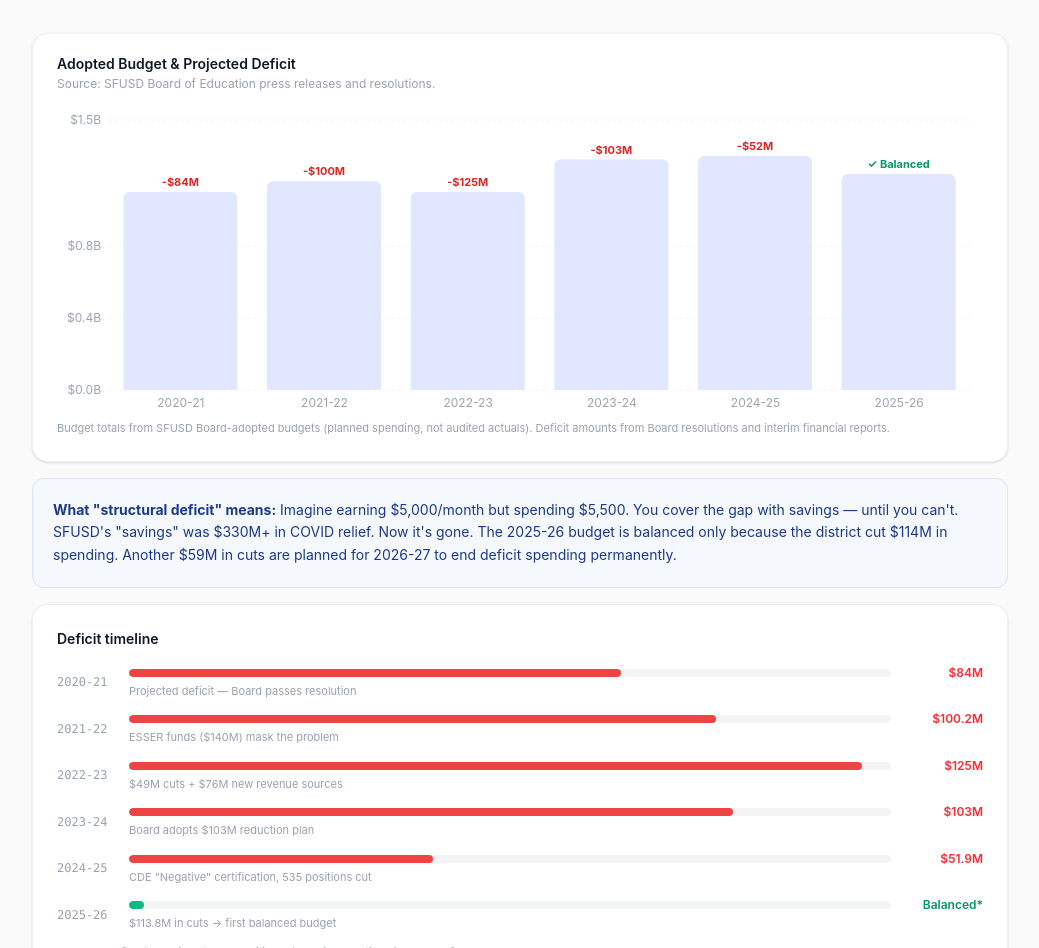
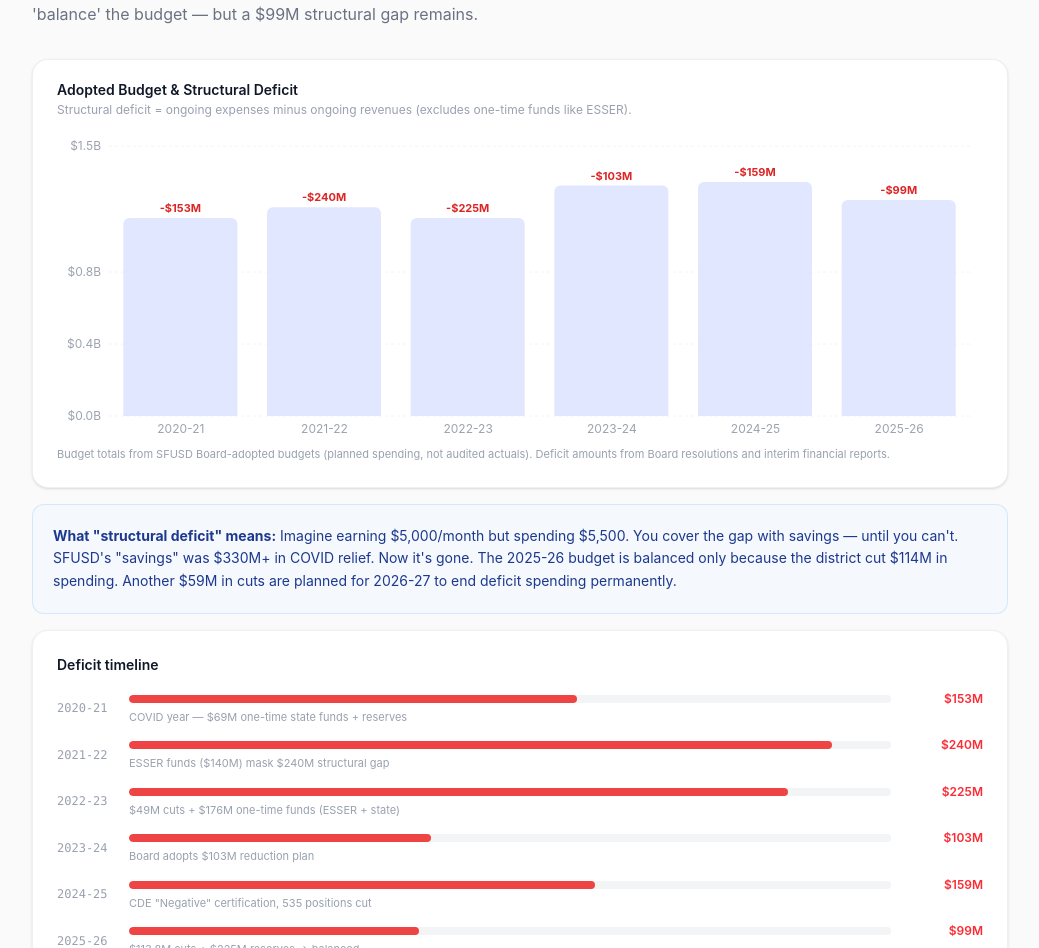
Before and after one commit to Grow-SF/sfusd-finances, a Next.js app: page / in a window 1280 px wide. Shown: the part 1024-1972 px from the top of the page, without its empty margins (120-1159 px from the left). Built offline with nearby package versions, Linux system fonts and the light colour scheme.

Commit message:
Break out structural deficit from post-one-time-funds revenues

```diff
--- a/app/data.ts
+++ b/app/data.ts
@@ -1,5 +1,11 @@
 // SFUSD Financial Data — All figures from official SFUSD budget documents
 // Sources cited inline. All dollar amounts in millions unless noted.
+//
+// Deficit Definitions:
+// - structuralDeficit: Ongoing revenues minus ongoing expenses (excludes ALL one-time funds)
+// - deficitAfterOneTime: Deficit remaining after applying one-time funds (adopted/final)
+// - oneTimeFunds: Total one-time revenue sources (ESSER, state relief, reserve drawdowns)
+// - oneTimeReserves: Reserve drawdowns specifically (subset of oneTimeFunds)
 
 export const budgetData = [
   {
@@ -9,7 +15,10 @@ export const budgetData = [
     peef: null,
     parcelTax: null,
     enrollment: 51800,
-    deficit: 84,
+    structuralDeficit: 153,
+    deficitAfterOneTime: 84,
+    oneTimeFunds: 69,
+    oneTimeReserves: 24,
     esser: 0,
   },
   {
@@ -19,7 +28,10 @@ export const budgetData = [
     peef: 75.8,
     parcelTax: 93.5,
     enrollment: 49200,
-    deficit: 100.2,
+    structuralDeficit: 240,
+    deficitAfterOneTime: 100,
+    oneTimeFunds: 140,
+    oneTimeReserves: 0,
     esser: 140,
   },
   {
@@ -29,7 +41,10 @@ export const budgetData = [
     peef: 88.9,
     parcelTax: 94.9,
     enrollment: 48785,
-    deficit: 125,
+    structuralDeficit: 225,
+    deficitAfterOneTime: 0,
+    oneTimeFunds: 176,
+    oneTimeReserves: 0,
     esser: 100,
   },
   {
@@ -39,7 +54,10 @@ export const budgetData = [
     peef: 90.3,
     parcelTax: 101.1,
     enrollment: 49000,
-    deficit: 103,
+    structuralDeficit: 103, // HOLD - needs verification
+    deficitAfterOneTime: 103, // HOLD - needs verification
+    oneTimeFunds: 60,
+    oneTimeReserves: 0,
     esser: 60,
   },
   {
@@ -49,7 +67,10 @@ export const budgetData = [
     peef: 94.3,
     parcelTax: 104.3,
     enrollment: 48000,
-    deficit: 51.9,
+    structuralDeficit: 159,
+    deficitAfterOneTime: 52,
+    oneTimeFunds: 107,
+    oneTimeReserves: 97,
     esser: 10,
   },
   {
@@ -57,9 +78,12 @@ export const budgetData = [
     totalBudget: 1200,
     lcff: 648,
     peef: 94,
-    parcelTax: null,
+    parcelTax: 107.59,
     enrollment: 48000,
-    deficit: 0,
+    structuralDeficit: 99,
+    deficitAfterOneTime: 0,
+    oneTimeFunds: 225,
+    oneTimeReserves: 225,
     esser: 0,
     cuts: 113.8,
   },
@@ -108,41 +132,48 @@ export const revenueVsSpending = [
 ];
 
 // Adopted budget totals from SFUSD Board press releases + deficit amounts from Board resolutions
+// Note: deficitAfterOneTime represents the adopted/final deficit after applying one-time funds
 export const adoptedBudgets = [
   {
     year: "2020-21",
     budget: 1100,
-    deficit: 84,
+    deficitAfterOneTime: 84,
+    structuralDeficit: 153,
     source: "SFUSD Board adopted budget",
   },
   {
     year: "2021-22",
     budget: 1160,
-    deficit: 100,
+    deficitAfterOneTime: 100,
+    structuralDeficit: 240,
     source: "SFUSD Board adopted budget",
   },
   {
     year: "2022-23",
     budget: 1100,
-    deficit: 125,
+    deficitAfterOneTime: 0,
+    structuralDeficit: 225,
     source: "SFUSD Board press release, June 2022",
   },
   {
     year: "2023-24",
     budget: 1280,
-    deficit: 103,
+    deficitAfterOneTime: 103, // HOLD - needs verification
+    structuralDeficit: 103, // HOLD - needs verification
     source: "SFUSD Board press release, June 2023",
   },
   {
     year: "2024-25",
     budget: 1300,
-    deficit: 52,
+    deficitAfterOneTime: 52,
+    structuralDeficit: 159,
     source: "SFUSD Board press release, June 2024",
   },
   {
     year: "2025-26",
     budget: 1200,
-    deficit: 0,
+    deficitAfterOneTime: 0,
+    structuralDeficit: 99,
     source: "SFUSD Board press release, June 2025",
   },
 ];
@@ -221,33 +252,39 @@ export const esserFunding = [
 export const deficitTimeline = [
   {
     year: "2020-21",
-    deficit: 84,
-    action: "Projected deficit — Board passes resolution",
+    structuralDeficit: 153,
+    deficitAfterOneTime: 84,
+    action: "COVID year — $69M one-time state funds + reserves",
   },
   {
     year: "2021-22",
-    deficit: 100.2,
-    action: "ESSER funds ($140M) mask the problem",
+    structuralDeficit: 240,
+    deficitAfterOneTime: 100,
+    action: "ESSER funds ($140M) mask $240M structural gap",
   },
   {
     year: "2022-23",
-    deficit: 125,
-    action: "$49M cuts + $76M new revenue sources",
+    structuralDeficit: 225,
+    deficitAfterOneTime: 0,
+    action: "$49M cuts + $176M one-time funds (ESSER + state)",
   },
   {
     year: "2023-24",
-    deficit: 103,
+    structuralDeficit: 103, // HOLD - needs verification
+    deficitAfterOneTime: 103, // HOLD - needs verification
     action: "Board adopts $103M reduction plan",
   },
   {
     year: "2024-25",
-    deficit: 51.9,
+    structuralDeficit: 159,
+    deficitAfterOneTime: 52,
     action: 'CDE "Negative" certification, 535 positions cut',
   },
   {
     year: "2025-26",
-    deficit: 0,
-    action: "$113.8M in cuts → first balanced budget",
+    structuralDeficit: 99,
+    deficitAfterOneTime: 0,
+    action: "$113.8M cuts + $225M reserves → balanced",
   },
 ];
 
--- a/app/page.tsx
+++ b/app/page.tsx
@@ -196,13 +196,13 @@ export default function Home() {
           <SectionHeader
             eyebrow="The core question"
             title="Was there a deficit? Is there still one?"
-            description="From 2020 to 2025, SFUSD's ongoing spending exceeded its recurring revenue every year. Federal COVID money masked the gap. In 2025-26, the district cut $114M to balance the budget for the first time — but $59M more in cuts are needed for 2026-27."
+            description="From 2020 to 2025, SFUSD's ongoing spending exceeded its recurring revenue every year. The structural deficit peaked at $240M in 2021-22, masked by $140M in federal ESSER funds. In 2025-26, the district cut $114M and used $225M in reserves to 'balance' the budget — but a $99M structural gap remains."
           />
 
           <div className="space-y-4">
             <ChartCard
-              title="Adopted Budget &amp; Projected Deficit"
-              subtitle="Source: SFUSD Board of Education press releases and resolutions."
+              title="Adopted Budget &amp; Structural Deficit"
+              subtitle="Structural deficit = ongoing expenses minus ongoing revenues (excludes one-time funds like ESSER)."
             >
               <ResponsiveContainer width="100%" height={320}>
                 <BarChart data={adoptedBudgets} margin={{ top: 20, right: 20, left: 0, bottom: 0 }}>
@@ -222,8 +222,8 @@ export default function Home() {
                       if (!d) return <></>
                       return (
                         <text x={x + width / 2} y={y - 6} textAnchor="middle" fontSize={11} fontWeight={700}
-                          fill={d.deficit === 0 ? '#059669' : '#dc2626'}>
-                          {d.deficit === 0 ? '✓ Balanced' : `-$${d.deficit}M`}
+                          fill={d.structuralDeficit === 0 ? '#059669' : '#dc2626'}>
+                          {d.structuralDeficit === 0 ? '✓ Balanced' : `-$${d.structuralDeficit}M`}
                         </text>
                       )
                     }}
@@ -255,13 +255,13 @@ export default function Home() {
                           <div
                             className="h-full rounded-full transition-all"
                             style={{
-                              width: `${Math.max((d.deficit / 130) * 100, 2)}%`,
-                              backgroundColor: d.deficit === 0 ? '#10b981' : '#ef4444',
+                              width: `${Math.max((d.structuralDeficit / 260) * 100, 2)}%`,
+                              backgroundColor: d.structuralDeficit === 0 ? '#10b981' : '#ef4444',
                             }}
                           />
                         </div>
-                        <span className={`text-xs font-semibold w-20 text-right ${d.deficit === 0 ? 'text-emerald-600' : 'text-red-500'}`}>
-                          {d.deficit === 0 ? 'Balanced*' : `$${d.deficit}M`}
+                        <span className={`text-xs font-semibold w-20 text-right ${d.structuralDeficit === 0 ? 'text-emerald-600' : 'text-red-500'}`}>
+                          {d.structuralDeficit === 0 ? 'Balanced*' : `$${d.structuralDeficit}M`}
                         </span>
                       </div>
                       <p className="text-[11px] text-gray-400 mt-0.5">{d.action}</p>
@@ -269,7 +269,7 @@ export default function Home() {
                   </div>
                 ))}
               </div>
-              <p className="text-[11px] text-gray-400 mt-3">*Balanced after $114M in cuts. An additional $59M in reductions is planned for 2026-27.</p>
+              <p className="text-[11px] text-gray-400 mt-3">*Structural deficit (ongoing expenses excluding one-time funds). Balanced after $114M in cuts. An additional $59M in reductions is planned for 2026-27.</p>
             </Card>
           </div>
         </Section>
```
